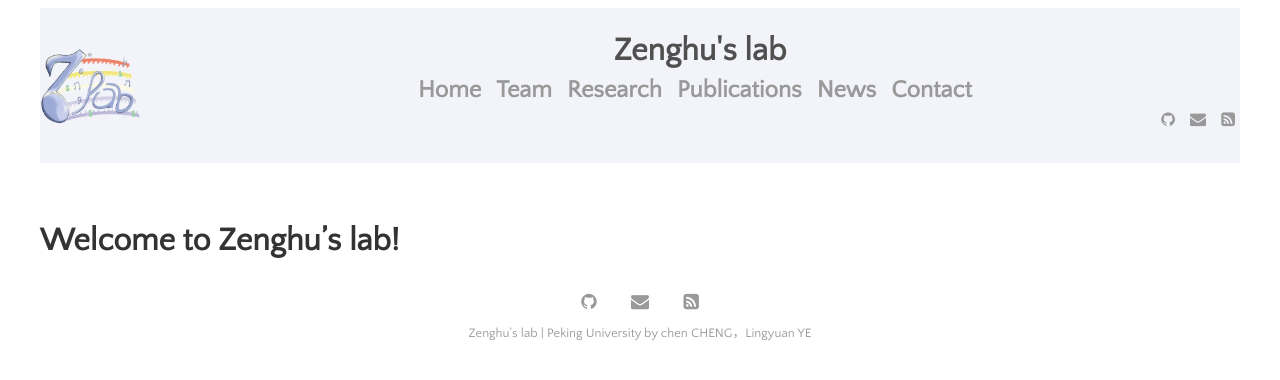
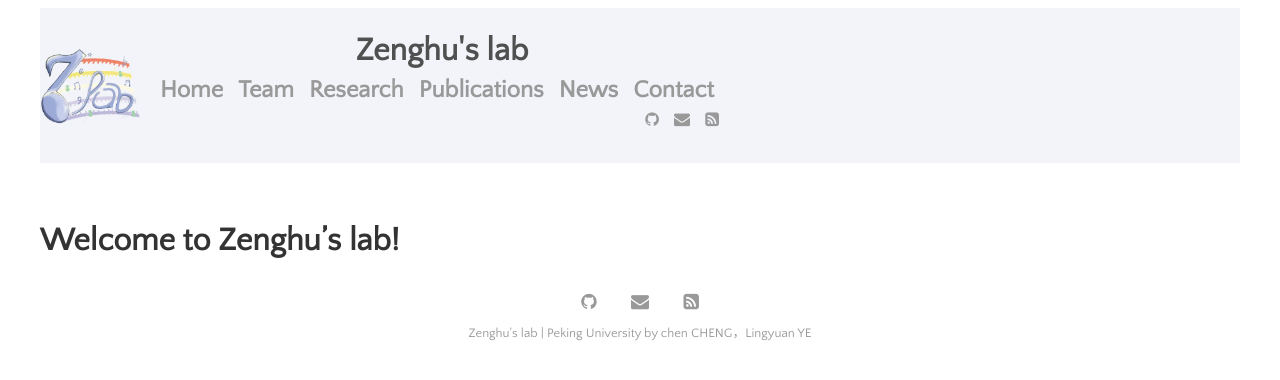
Before and after one commit to ZenghuPKU/zenghupku.github.io, a Jekyll site: the page built from menu/blog.md, in a window 1280 px wide. Shown: the top 380 px of the page. Built offline with Jekyll 4.4.1, drawn with Linux system fonts in a browser that asks for light colours.

Commit message:
Update header.html

```diff
--- a/_includes/header.html
+++ b/_includes/header.html
@@ -1,8 +1,10 @@
 <header class="header" style="display: flex; align-items: center;">
   <img src="{{site.baseurl}}/assets/img/logo/logotransparent.png" alt="logo" style="width: 100px; margin-right: 20px;">
-  <h3 class="header-title" style="flex: 1;">
-    <a href="{{ site.github.url }}/">{{ site.title }}</a>
-    <!-- <small class="header-subtitle">{{ site.description }}</small> -->
-    {% include menu.html %}
-  </h3>
+  <div style="display: flex; flex-grow: 1; align-items: center;">
+    <h3 class="header-title">
+      <a href="{{ site.github.url }}/">{{ site.title }}</a>
+      <!-- <small class="header-subtitle">{{ site.description }}</small> -->
+      {% include menu.html %}
+    </h3>
+  </div>
 </header>
```
